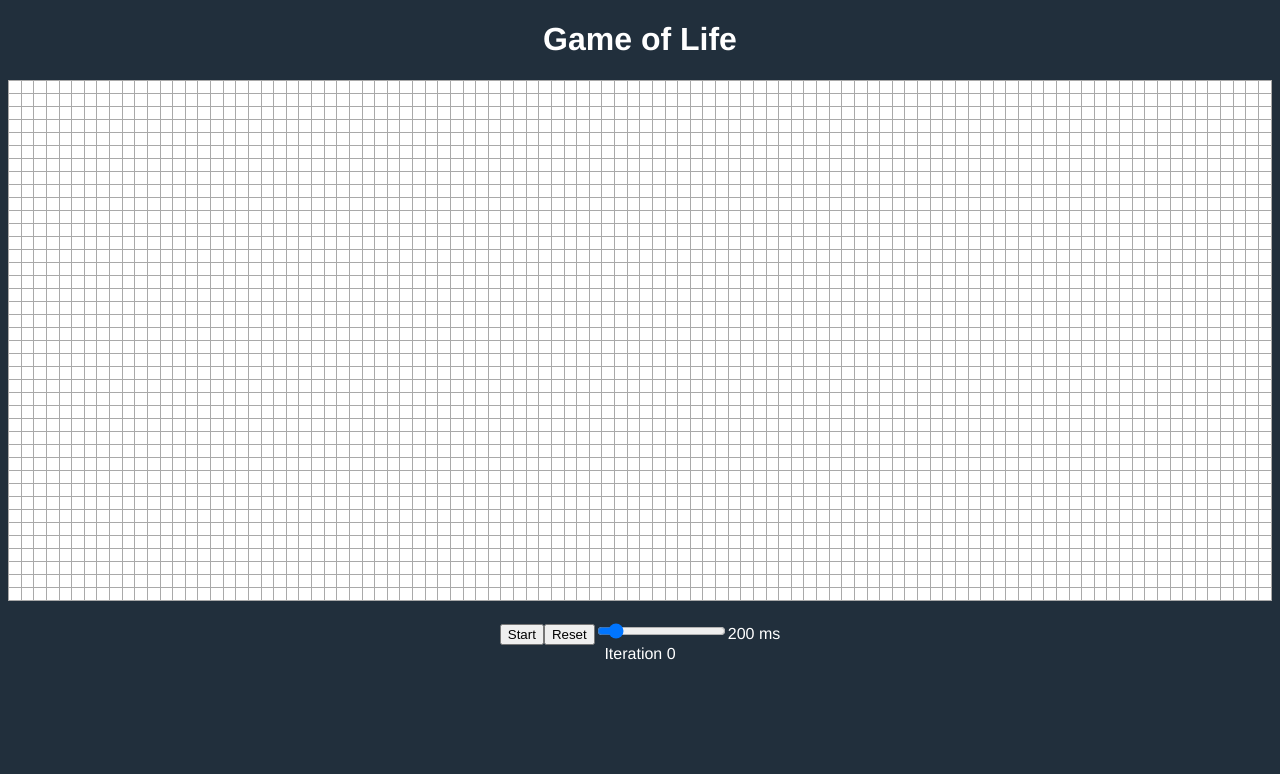
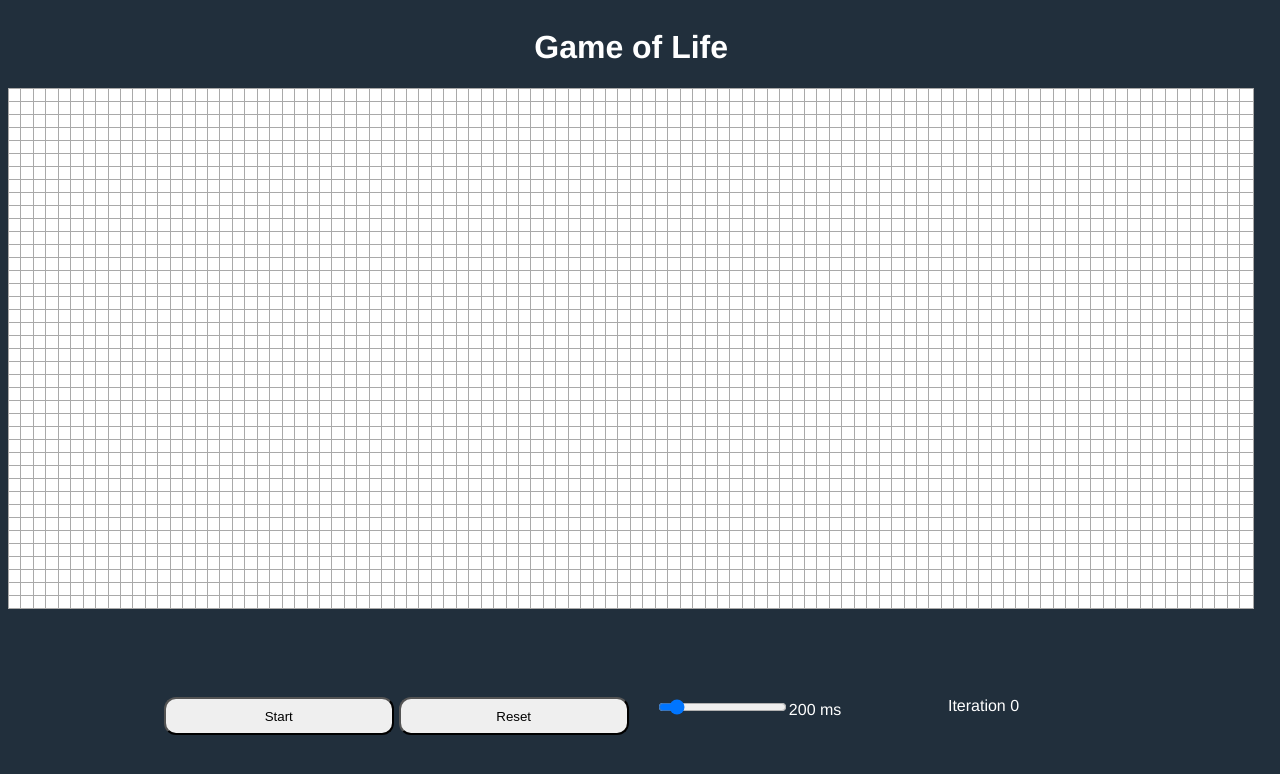
Before and after one commit to 8enSmith/game-of-life, a React (Create React App) app: page / in a window 1280 px wide. Shown: the top 774 px of the page. Built offline with nearby package versions, Linux system fonts and the light colour scheme; what chance would draw is missing.

Commit message:
use css grid for layout

```diff
--- a/src/App.scss
+++ b/src/App.scss
@@ -2,6 +2,7 @@ $color: white;
 $background-color-body: rgb(33, 47, 60);
 $border-color: darkGray;
 $cell-size: 10px;
+$border-radius: 12px;
 
 body {
   color: $color;
@@ -19,8 +20,64 @@ td {
   width: $cell-size;
   height: $cell-size;
   border: 1px solid $border-color;
+  cursor: pointer;
 }
 
 .alive {
   background: white;
 }
+
+.container {
+  display: grid;
+  grid-template-columns: 0.5fr 1.5fr 1.5fr 0.5fr;
+  grid-template-rows: 0.3fr 1.7fr 1fr 1fr 1fr;
+  gap: 0px 0px;
+  grid-auto-flow: row;
+  grid-template-areas:
+    '. title title .'
+    'grid grid grid grid'
+    'grid grid grid grid'
+    '. buttons buttons .'
+    '. . . .';
+  width: 98.6%;
+  height: 98.4%;
+}
+
+.grid {
+  grid-area: grid;
+}
+
+.title {
+  grid-area: title;
+}
+
+.buttons {
+  display: grid;
+  grid-template-columns: 1fr 1fr 1fr 1fr;
+  grid-template-rows: 1fr 0.6fr 1.4fr;
+  gap: 5px 5px;
+  grid-auto-flow: row;
+  grid-template-areas:
+    '. . . .'
+    'start reset interval iteration'
+    '. . . .';
+  grid-area: buttons;
+}
+
+.start {
+  grid-area: start;
+  border-radius: $border-radius;
+}
+
+.reset {
+  grid-area: reset;
+  border-radius: $border-radius;
+}
+
+.interval {
+  grid-area: interval;
+}
+
+.iteration {
+  grid-area: iteration;
+}
--- a/src/App.tsx
+++ b/src/App.tsx
@@ -42,14 +42,17 @@ const App = () => {
   );
 
   return (
-    <div className="App">
-      <h1>Game of Life</h1>
+    <div className="container">
+      <h1 className="title">Game of Life</h1>
+      <div className="grid">
         <Grid board={board} updateBoard={setBoard} />
-      <div>
-        <button onClick={() => setIsRunning(!isRunning)}>
+      </div>
+      <div className="buttons">
+        <button onClick={() => setIsRunning(!isRunning)} className="start">
           {isRunning ? 'Pause' : 'Start'}
         </button>
         <button
+          className="reset"
           onClick={() => {
             setIsRunning(false);
             setTimeoutInterval(DEFAULT_TIMEOUT_INTERVAL);
@@ -59,6 +62,7 @@ const App = () => {
         >
           Reset
         </button>
+        <div className="interval">
           <input
             id="timeoutInterval"
             aria-label="timeout-interval"
@@ -72,7 +76,10 @@ const App = () => {
             }}
           />
           <label>{`${timeoutInterval} ms`}</label>
+        </div>
+        <div className="iteration">
           <div>{`Iteration ${iteration}`}</div>
+        </div>
       </div>
     </div>
   );
--- a/src/engine/cell.ts
+++ b/src/engine/cell.ts
@@ -14,13 +14,9 @@ export const determineCellState = (cell: Cell, board: Board) => {
     if (numberOfLivingNeighbours === 2 || numberOfLivingNeighbours === 3) {
       return true;
     }
-  } else {
-    if (numberOfLivingNeighbours === 3) {
-      return true;
-    }
   }
 
-  return false;
+  return numberOfLivingNeighbours === 3 ? true : false;
 };
 
 export const getLivingNeighbours = (cell: Cell, board: Board) => {
```
Lines whose indentation alone changed are shown as unchanged.
